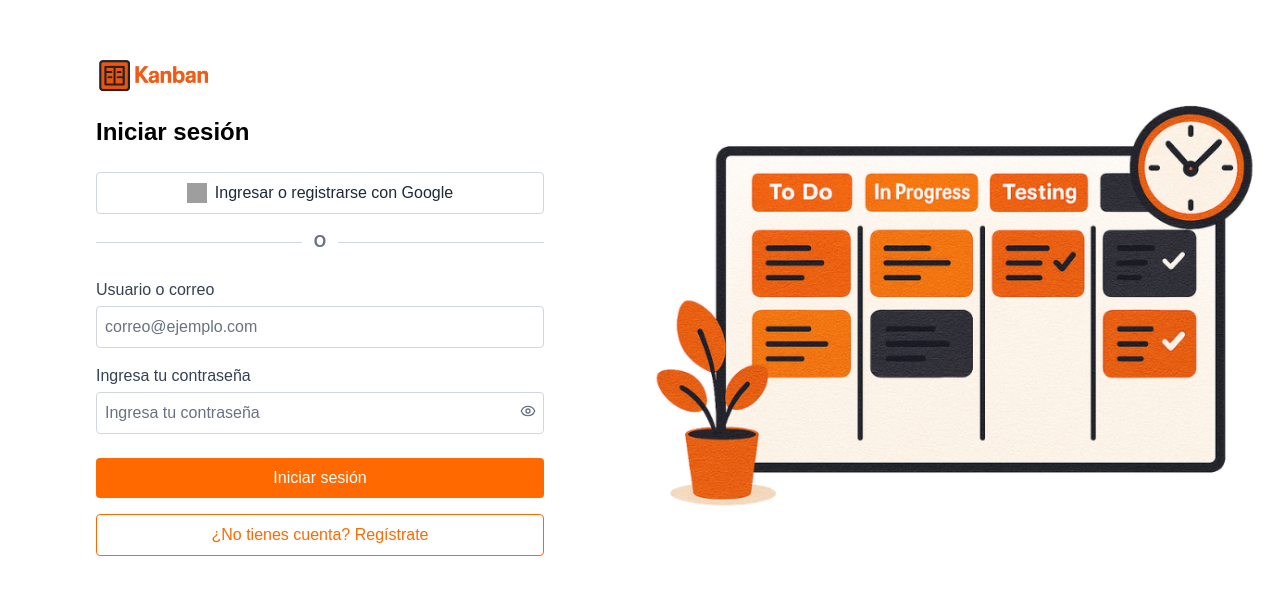
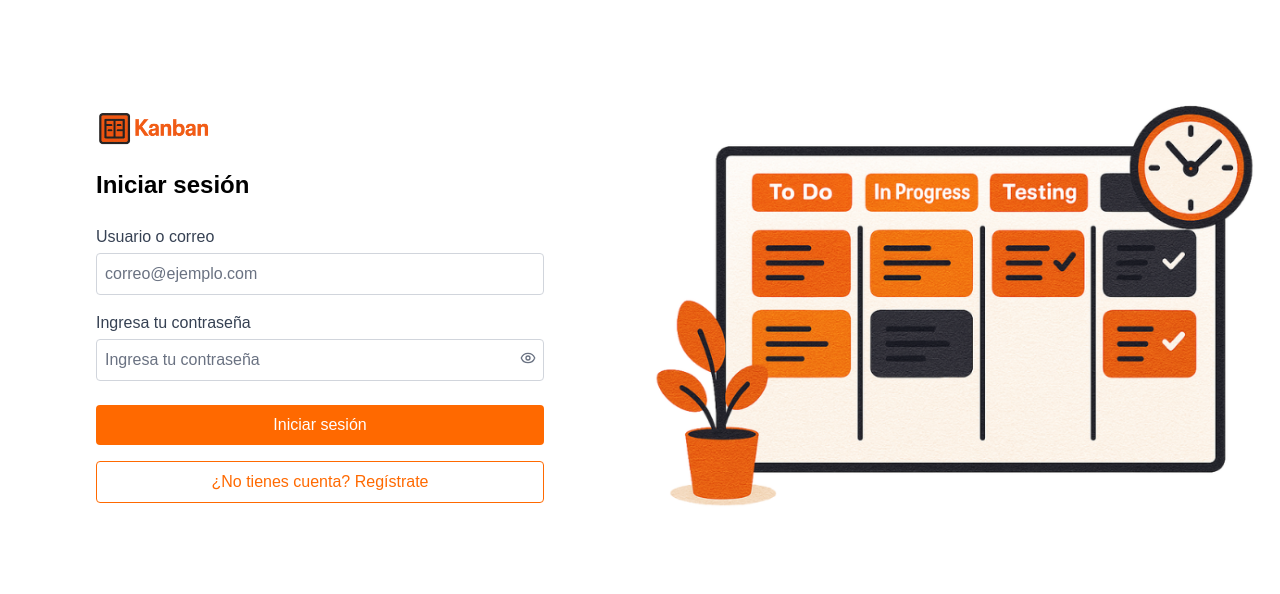
Before and after one commit to Jossrec/FitMentorChallenge, a Next.js app in the folder frontend/: page /login in a window 1280 px wide. Shown: the part 104-698 px from the top of the page. Built offline with nearby package versions, Linux system fonts and the light colour scheme; grey boxes are pictures that could not be loaded.

Commit message:
Update LoginForm

```diff
--- a/frontend/src/components/LoginForm.jsx
+++ b/frontend/src/components/LoginForm.jsx
@@ -55,27 +55,6 @@ export default function LoginForm() {
           <h1 className="text-2xl font-bold text-black mb-6">
             Iniciar sesión
           </h1>
-
-          {/* BOTÓN GOOGLE */}
-          <button
-            onClick={handleGoogleLogin}
-            type="button"
-            className="w-full flex items-center justify-center gap-2 border border-gray-300 text-gray-800 font-medium py-2 rounded hover:bg-gray-100 transition mb-4"
-          >
-            <img
-              src="https://www.svgrepo.com/show/475656/google-color.svg"
-              alt="Google"
-              className="w-5 h-5"
-            />
-            Ingresar o registrarse con Google
-          </button>
-
-          {/* Separador con O */}
-          <div className="flex items-center mb-6">
-            <hr className="flex-grow border-gray-300" />
-            <span className="px-3 text-gray-500 font-semibold">O</span>
-            <hr className="flex-grow border-gray-300" />
-          </div>
 
           {/* Error */}
           {error && (
```
